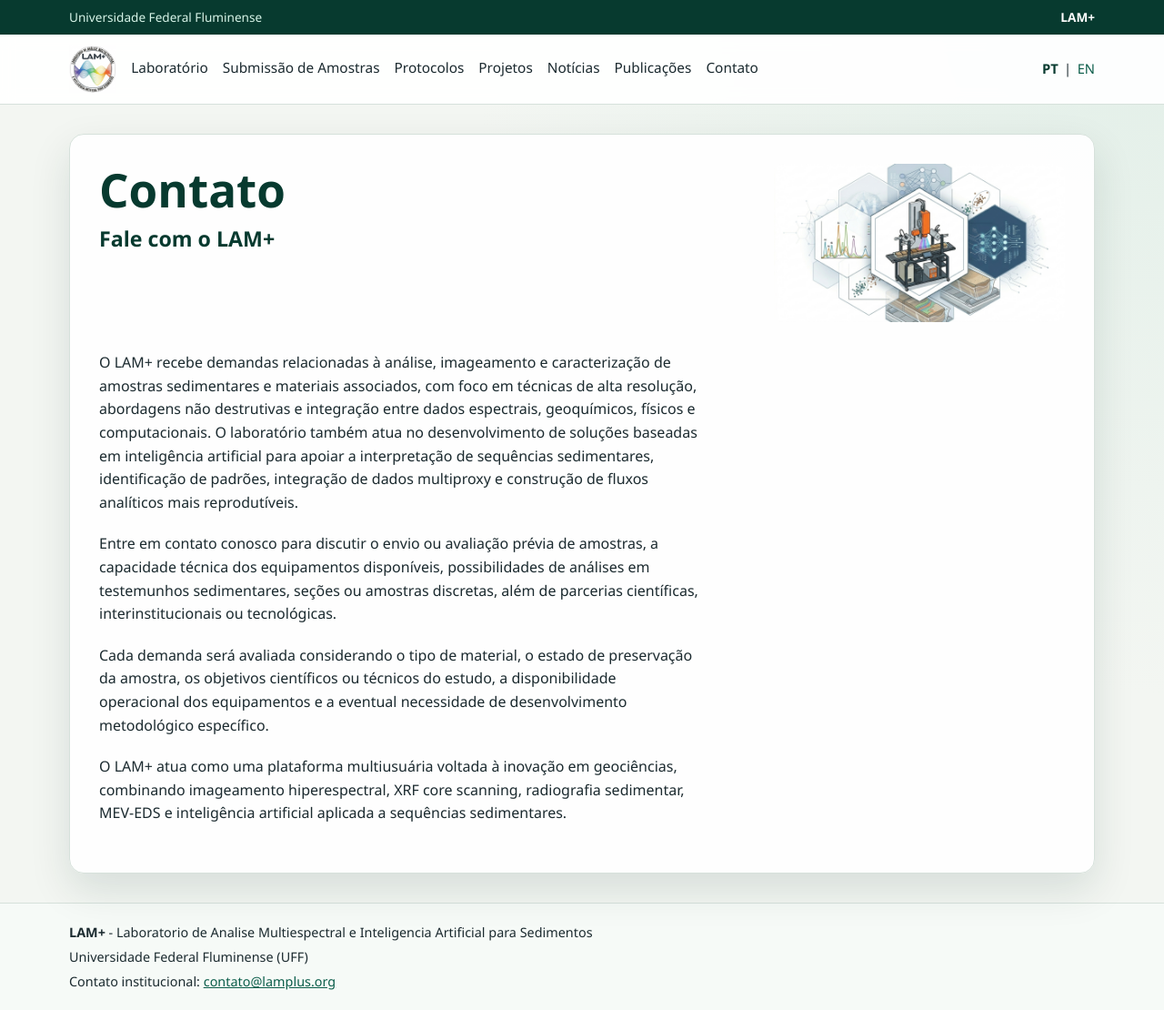
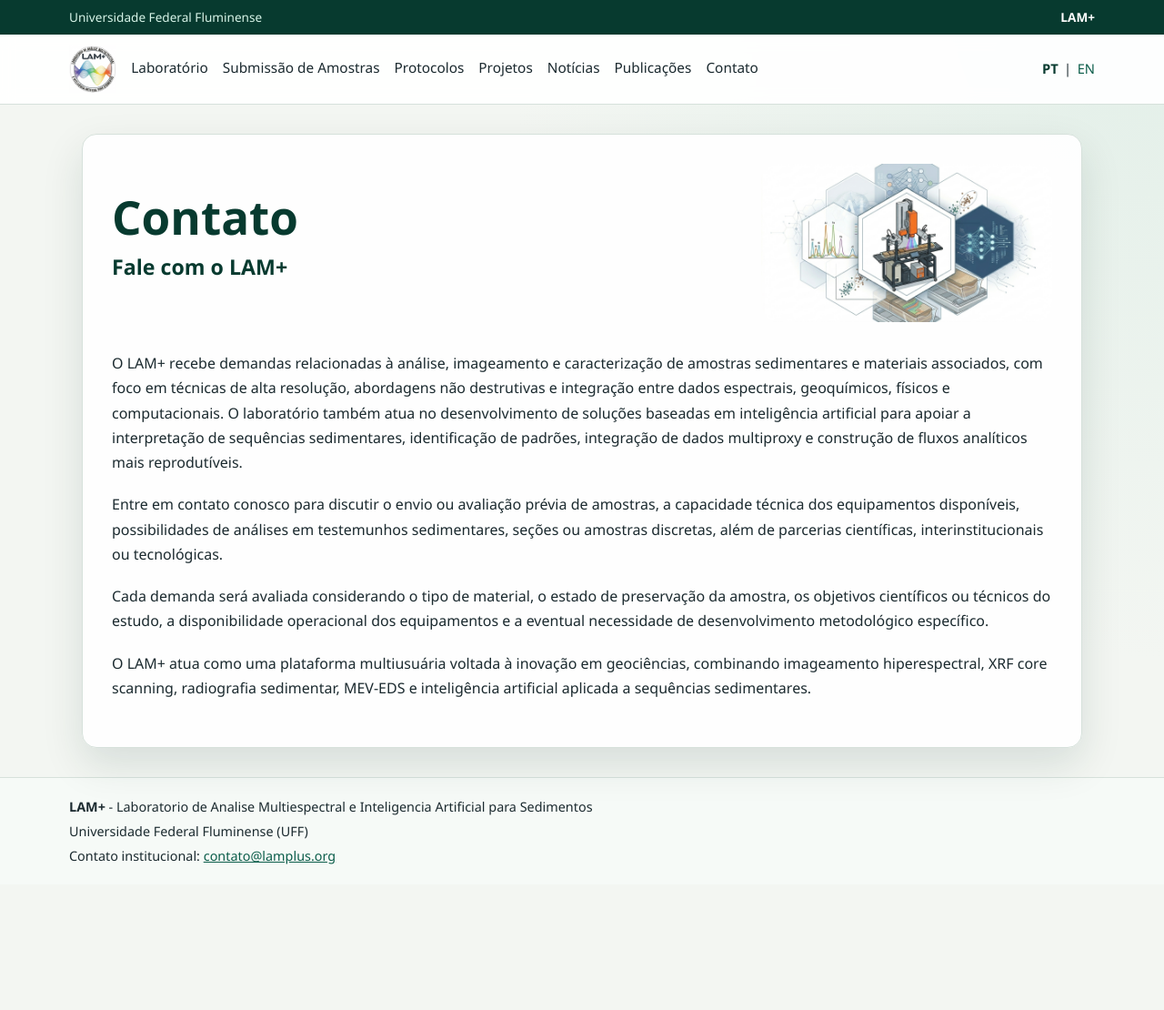
Before and after one commit to lam-plus/lam-plus2.github.io, a Jekyll site: the page built from _pages/pt/contato/index.md, in a window 1280 px wide and 1110 px high. Shown: the whole window at 91% size. Built offline with Jekyll 4.4.1, drawn with Linux system fonts in a browser that asks for light colours.

Commit message:
Refactor contact page layout for improved structure and responsiveness; adjust styles for better alignment and spacing

```diff
--- a/assets/css/main.css
+++ b/assets/css/main.css
@@ -455,46 +455,44 @@
 
 /* Contact page */
 
+.contact-page {
+  max-width: 1100px;
+  margin: 0 auto;
+}
+
 .contact-page .contact-header {
-  display: flex;
-  align-items: flex-start;
+  display: grid;
+  grid-template-columns: minmax(0, 1fr) 320px;
   gap: 2rem;
+  align-items: center;
   margin-bottom: 2rem;
 }
 
-.contact-page .contact-heading {
-  flex: 1 1 0;
-  min-width: 0;
-}
-
 .contact-page .contact-heading h1 {
-  margin-top: 0;
   margin-bottom: 0.5rem;
 }
 
 .contact-page .contact-heading h2 {
   margin-top: 0;
-  margin-bottom: 0;
-}
-
-.contact-page .contact-image {
-  flex: 0 0 auto;
 }
 
 .contact-page .contact-image img {
-  width: 320px;
-  max-width: 100%;
+  width: 100%;
   height: auto;
   display: block;
-  border-radius: 10px;
+  border-radius: 18px;
 }
 
 .contact-page .contact-text {
-  max-width: 72ch;
+  width: 100%;
+  max-width: none;
+  display: block;
 }
 
 .contact-page .contact-text p {
-  margin-bottom: 1.25rem;
+  max-width: 100%;
+  margin-bottom: 1.2rem;
+  line-height: 1.7;
 }
 
 /* Footer */
@@ -594,12 +592,11 @@
 
 @media (max-width: 768px) {
   .contact-page .contact-header {
-    flex-direction: column;
+    grid-template-columns: 1fr;
   }
 
-  .contact-page .contact-image img {
-    width: 100%;
-    max-width: 400px;
+  .contact-page .contact-image {
+    max-width: 320px;
   }
 }
 
```
